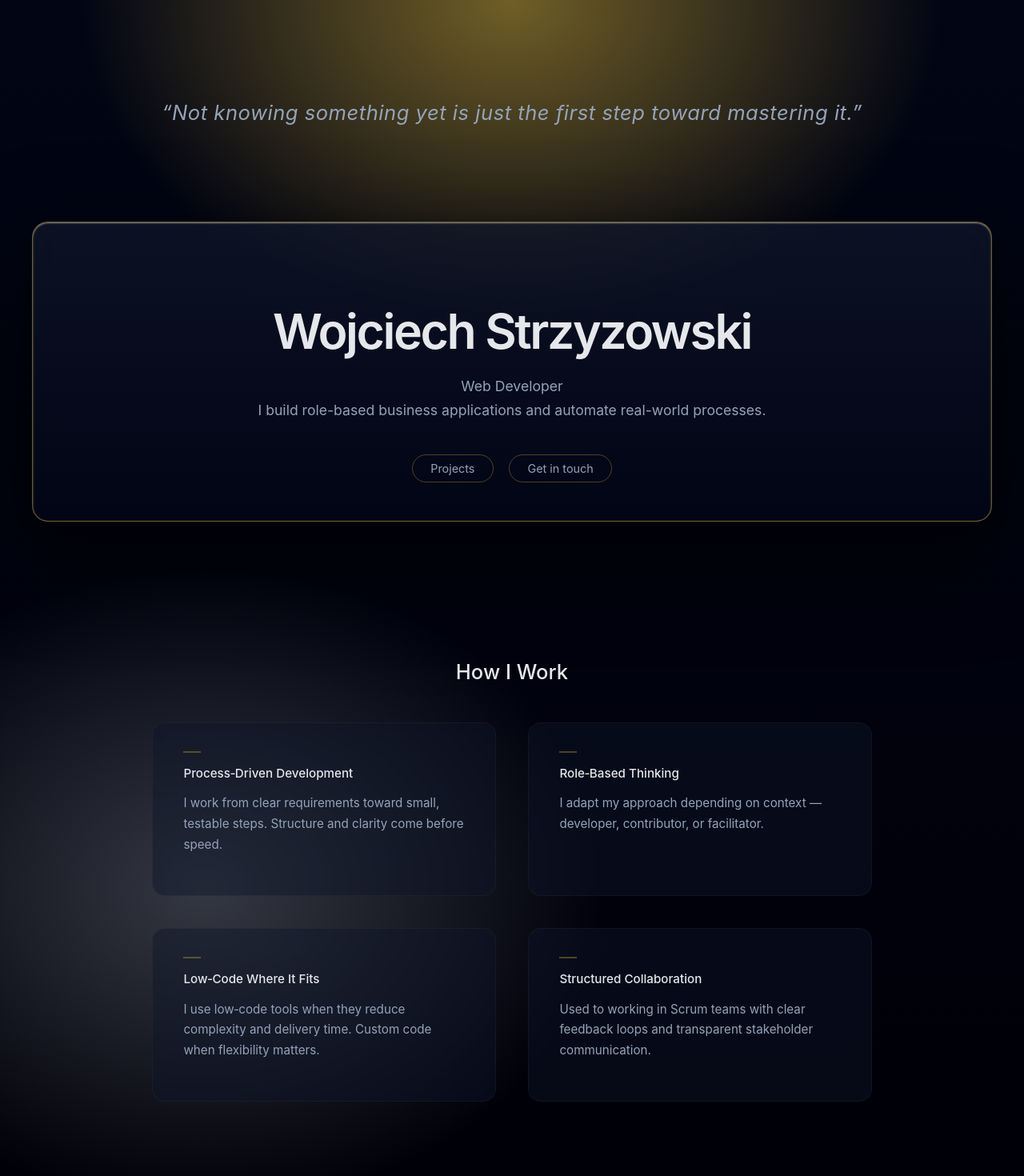
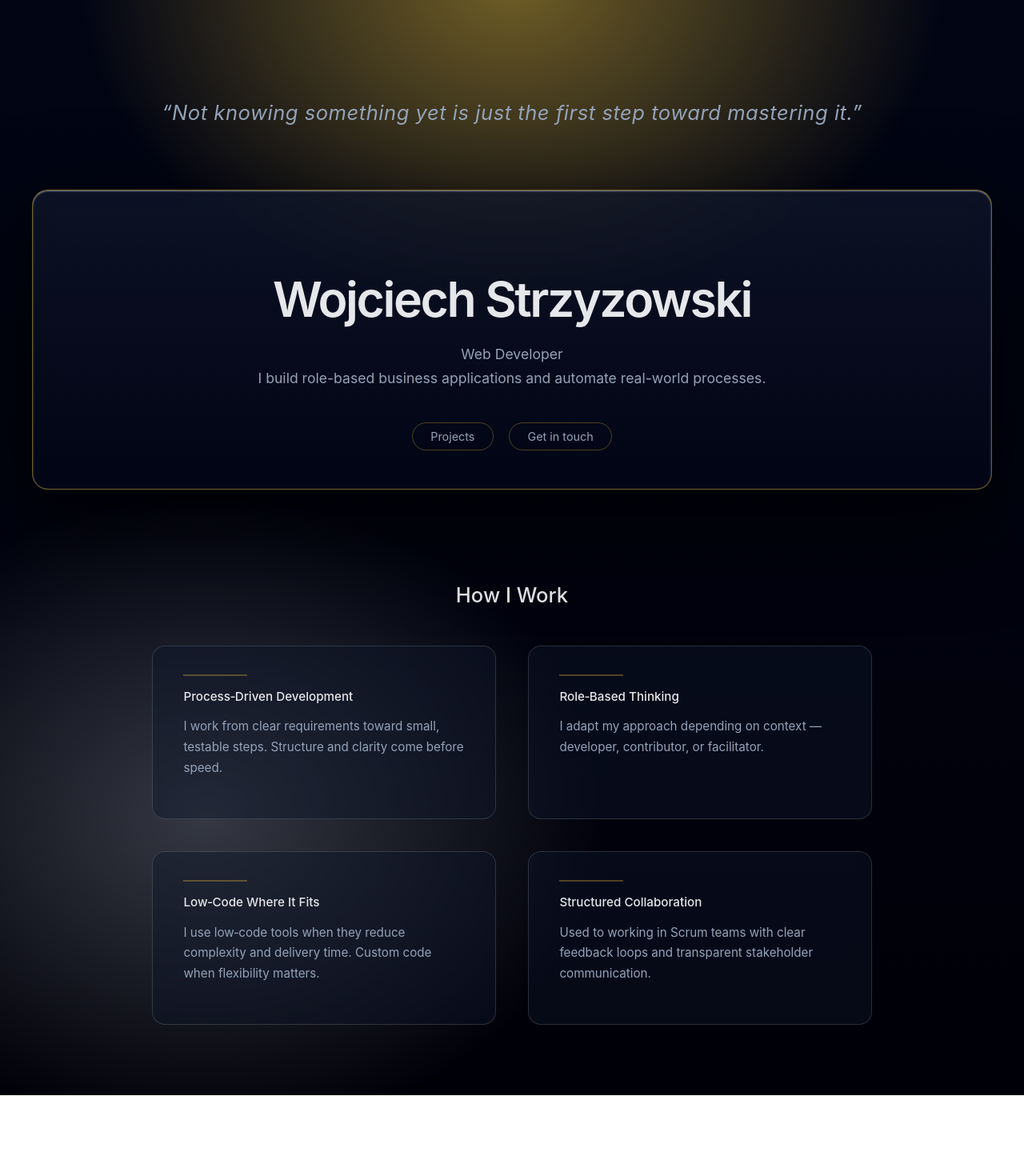
Before and after one commit to wojtek-strzyzowski/Portfolio, a Vue app in the folder Portfolio/: page / in a window 1280 px wide. Shown: the part 368-1838 px from the top of the page at 80% size. After the commit the page ends 1737 px from the top, so only its background shows below. Built offline with nearby package versions, Linux system fonts and the light colour scheme.

Commit message:
feat: finalize How I Work

```diff
--- a/Portfolio/src/assets/scss/layout/about.scss
+++ b/Portfolio/src/assets/scss/layout/about.scss
@@ -2,7 +2,7 @@
 
 
 .approach {
-  padding: 6rem 0;
+  padding: 5rem 0;
 }
 
 .approach__inner {
@@ -34,14 +34,14 @@
     background: rgba(15, 23, 42, 0.45);
     backdrop-filter: blur(6px);
 
-    border: 1px solid rgba(255, 255, 255, 0.04);
+    border: 1px solid rgba(255, 255, 255, 0.15);
   }
 
 
 .approach__item::before {
   content: "";
   display: block;
-  width: 22px;
+  width: 80px;
   height: 2px;
   margin-bottom: 1rem;
 
--- a/Portfolio/src/assets/scss/layout/hero.scss
+++ b/Portfolio/src/assets/scss/layout/hero.scss
@@ -1,7 +1,7 @@
 @use "../abstracts/variables" as vars;
 
 .hero {
-  min-height: 60vh;
+  min-height: 50vh;
   display: flex;
   align-items: center;
 
```
